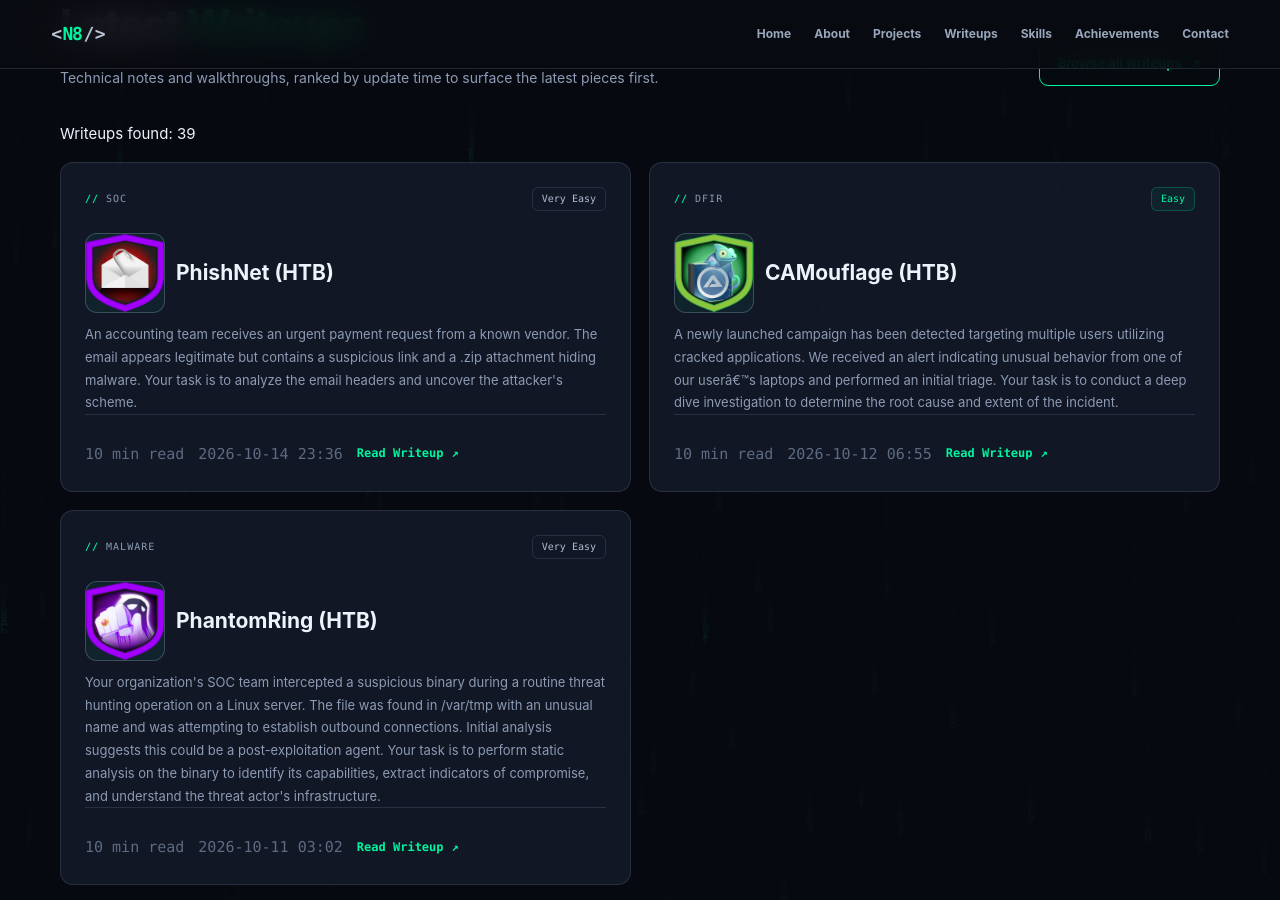
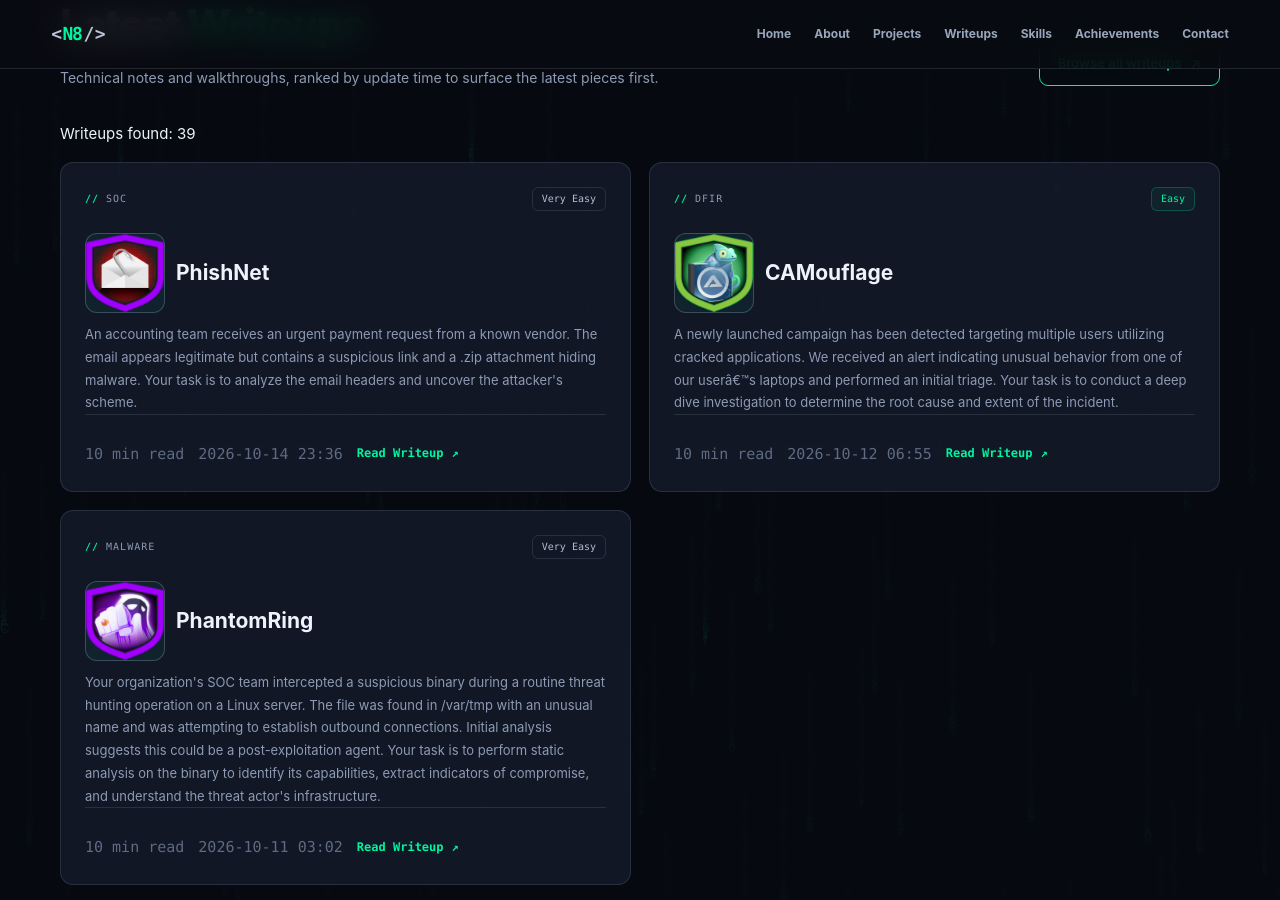
Before and after one commit to Ningen820/Ningen820.github.io, a Jekyll site: the page built from index.html, in a window 1280 px wide and 900 px high, scrolled down 3071 px. Built offline with Jekyll 4.4.1, drawn with Linux system fonts in a browser that asks for light colours.

Commit message:
Update index.html

```diff
--- a/index.html
+++ b/index.html
@@ -164,7 +164,7 @@
     {% for writeup in home_writeups limit: home_writeups_limit %}
     <a class="writeup-card spotlight" href="{{ writeup.url | relative_url }}">
       <div class="writeup-card-top"><span class="section-kicker"><span>//</span> {{ writeup.category | default: "Writeup" | upcase | escape }}</span><span class="difficulty-chip difficulty-{{ writeup.difficulty | default: 'unrated' | slugify }}">{{ writeup.difficulty | default: "Unrated" | escape }}</span></div>
-      <h3>{% if writeup.image != blank %}<img class="writeup-card-thumb" src="{{ writeup.image | relative_url }}" alt="" loading="lazy" onerror="this.style.display='none'">{% endif %}<span>{{ writeup.title | escape }}</span></h3><p>{{ writeup.summary | default: "Writeup Walkthrough" | escape }}</p>
+      <h3>{% if writeup.image != blank %}<img class="writeup-card-thumb" src="{{ writeup.image | relative_url }}" alt="" loading="lazy" onerror="this.style.display='none'">{% endif %}<span>{{ writeup.name | escape }}</span></h3><p>{{ writeup.summary | default: "Writeup Walkthrough" | escape }}</p>
       <div class="writeup-card-foot"><span>{% assign wt = writeup.reading_time | plus: 0 %}{% if wt > 0 %}{{ wt }} min read{% else %}Field notes{% endif %}</span><span>{{writeup.date | date: "%Y-%m-%d %H:%M"}}</span><span class="text-link">Read Writeup <span aria-hidden="true">↗</span></span></div>
     </a>
     {% endfor %}
```
